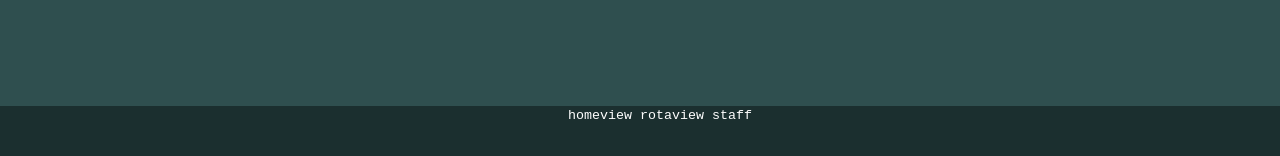
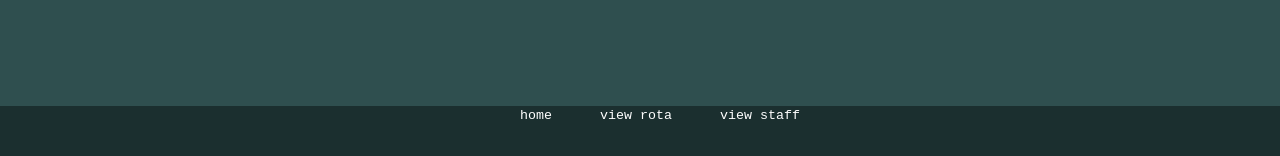
Before and after one commit to impregnablequestion/projects, a Flask app: page / in a window 1280 px wide. Shown: the part 1164-1320 px from the top of the page. Run offline with Flask 2, Linux system fonts and the light colour scheme.

Commit message:
css for create rota updated

```diff
--- a/project_1/belljar_rota/static/css/general.css
+++ b/project_1/belljar_rota/static/css/general.css
@@ -25,10 +25,6 @@ body {
 header {
     background-color: rgb(27, 47, 47);
     padding: 3rem
-}
-
-footer {
-
 }
 
 article {
@@ -80,6 +76,7 @@ nav > ul {
 .footer-nav {
     display: flex;
     justify-content: center;
+    gap: 3rem;
 }
 
 .footer-nav > li > a {
```
